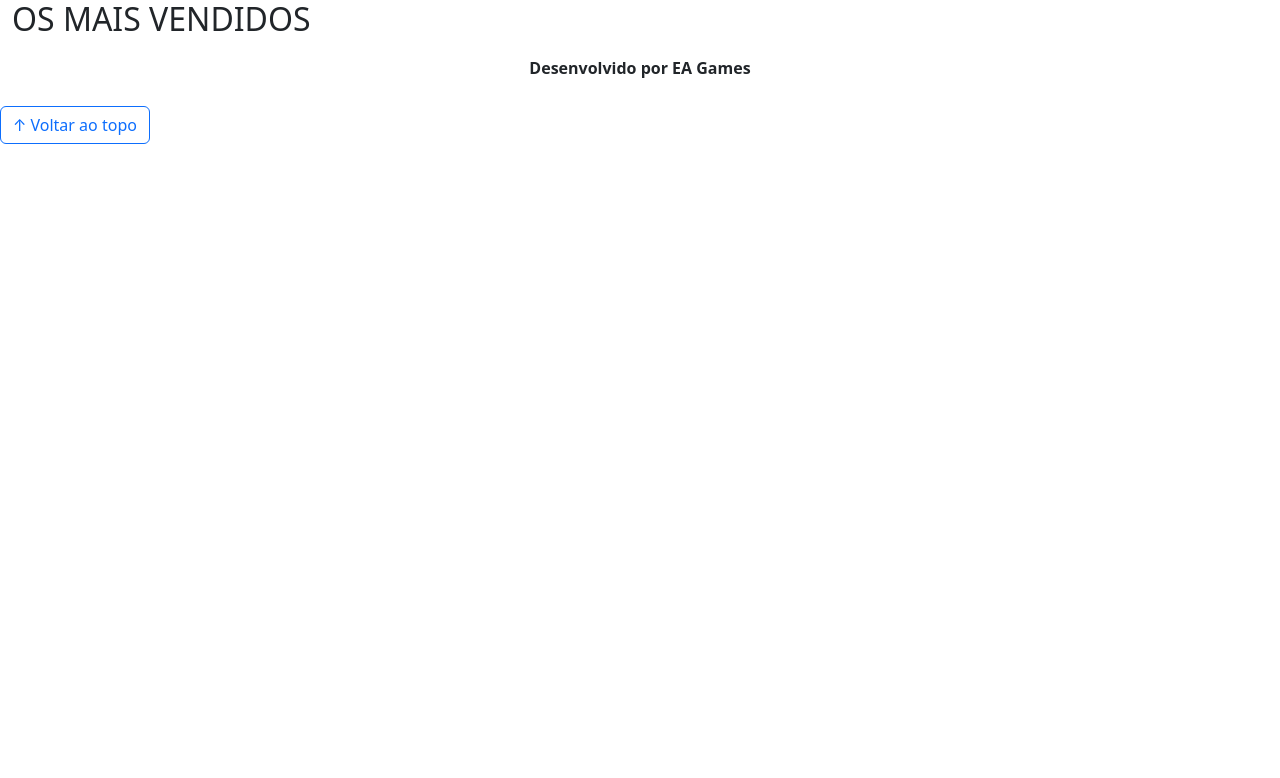
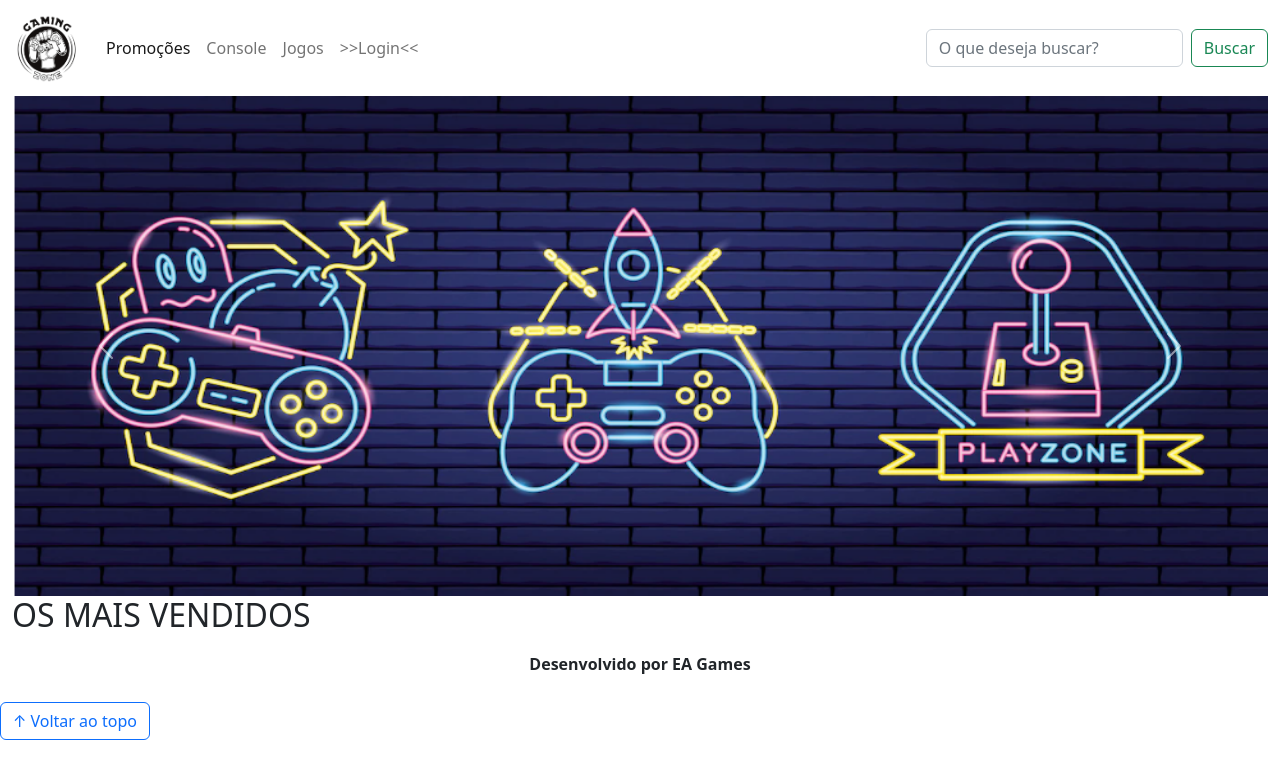
Before and after one commit to EliasOjuara/Loja_Game, a plain HTML site: page index.html in a window 1280 px wide. Drawn offline with nearby package versions, Linux system fonts and the light colour scheme.

Commit message:
Terceiro commit

```diff
--- a/css/estilo.css
+++ b/css/estilo.css
@@ -1,11 +1,18 @@
 /*cabeçalho*/
-
+header img {
+    height: 70px;
+    width: 70px;
+}
 
 /*Conteudo principal*/
-
+main {
+    min-height: 500px;
+}
 
 /*banner*/
-
+#section-banners img {
+    height: 500px;
+}
 /*Produtos vendidos*/
 /*Rodapé*/
 footer {
--- a/index.html
+++ b/index.html
@@ -5,7 +5,7 @@
   <meta charset="UTF-8">
   <meta http-equiv="X-UA-Compatible" content="IE=edge">
   <meta name="viewport" content="width=device-width, initial-scale=1.0">
-  <title>LH Games</title>
+  <title>EA Games</title>
 
   <link href="https://cdn.jsdelivr.net/npm/bootstrap@5.2.2/dist/css/bootstrap.min.css" rel="stylesheet"
     integrity="sha384-Zenh87qX5JnK2Jl0vWa8Ck2rdkQ2Bzep5IDxbcnCeuOxjzrPF/et3URy9Bv1WTRi" crossorigin="anonymous">
@@ -18,7 +18,34 @@
 
 <body>
   <header>
-
+    <nav class="navbar navbar-expand-lg bg-body-tertiary">
+      <div class="container-fluid">
+        <a class="navbar-brand" href="index.html"><img src="img/logo.png"></a>
+        <button class="navbar-toggler" type="button" data-bs-toggle="collapse" data-bs-target="#navbarSupportedContent" aria-controls="navbarSupportedContent" aria-expanded="false" aria-label="Toggle navigation">
+          <span class="navbar-toggler-icon"></span>
+        </button>
+        <div class="collapse navbar-collapse" id="navbarSupportedContent">
+          <ul class="navbar-nav me-auto mb-2 mb-lg-0">
+            <li class="nav-item">
+              <a class="nav-link active" aria-current="page" href="#">Promoções</a>
+            </li>
+            <li class="nav-item">
+              <a class="nav-link" href="#">Console</a>
+            </li>
+            <li class="nav-item">
+              <a class="nav-link" href="#">Jogos</a>
+            </li>
+            <li class="nav-item">
+              <a class="nav-link" href="login.html">>>Login<<</a>
+            </li>
+          </ul>
+          <form class="d-flex" role="search">
+            <input class="form-control me-2" type="search" placeholder="O que deseja buscar?" aria-label="Search">
+            <button class="btn btn-outline-success" type="submit">Buscar</button>
+          </form>
+        </div>
+      </div>
+    </nav>
   </header>
 
   <main>
@@ -26,9 +53,27 @@
 
 
     <section id="section-banners" class="container-fluid">
-
-
-
+      <div id="carouselExample" class="carousel slide">
+        <div class="carousel-inner">
+          <div class="carousel-item active">
+            <img src="img/banner1.PNG" class="d-block w-100" alt="Venha comprar na melhor loja!">
+          </div>
+          <div class="carousel-item">
+            <img src="img/banner2.PNG" class="d-block w-100" alt="O melhor lugar para encontrar seus jogos!">
+          </div>
+          <div class="carousel-item">
+            <img src="img/banner3.PNG" class="d-block w-100" alt="Varias novidades">
+          </div>
+        </div>
+        <button class="carousel-control-prev" type="button" data-bs-target="#carouselExample" data-bs-slide="prev">
+          <span class="carousel-control-prev-icon" aria-hidden="true"></span>
+          <span class="visually-hidden">Previous</span>
+        </button>
+        <button class="carousel-control-next" type="button" data-bs-target="#carouselExample" data-bs-slide="next">
+          <span class="carousel-control-next-icon" aria-hidden="true"></span>
+          <span class="visually-hidden">Next</span>
+        </button>
+      </div>
     </section>
     <section id="section-vendidos" class="container-fluid">
 
```
